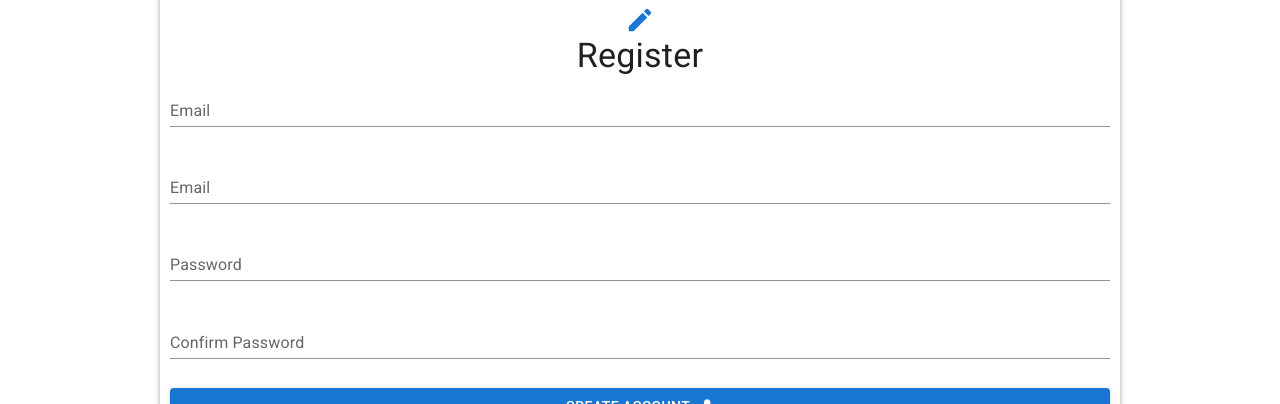
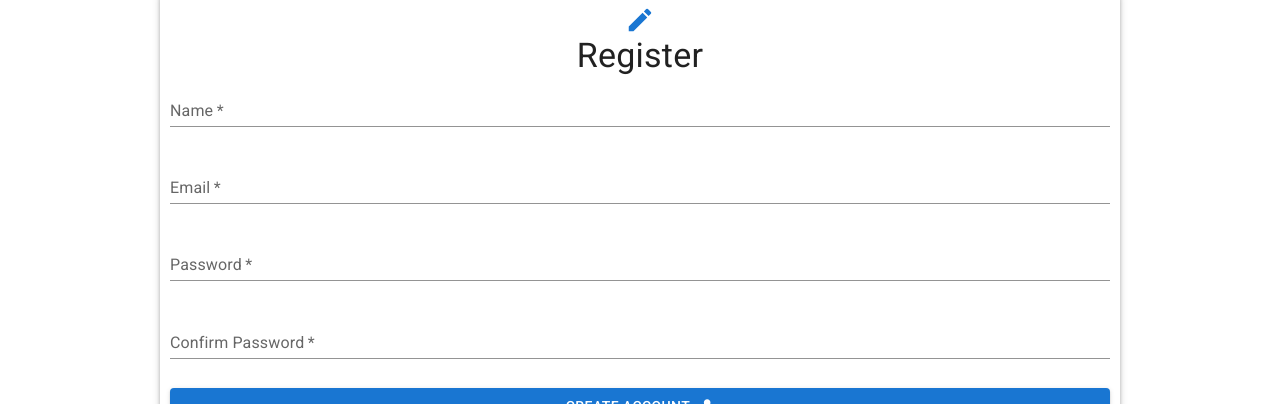
Before and after one commit to zJaaal/calendar-mern-app, a React (Vite) app: page /register in a window 1280 px wide. Shown: the part 128-532 px from the top of the page. Built offline with nearby package versions, Linux system fonts and the light colour scheme; no server answers.

Commit message:
Now you can register

```diff
--- a/src/pages/auth/RegisterPage.jsx
+++ b/src/pages/auth/RegisterPage.jsx
@@ -2,7 +2,30 @@ import { Grid, Typography, Paper, TextField, Button } from "@mui/material";
 import { Link } from "react-router-dom";
 import HowToRegIcon from "@mui/icons-material/HowToReg";
 import CreateIcon from "@mui/icons-material/Create";
+import useForm from "../../hooks/useForm";
+import { useDispatch } from "react-redux";
+import { startRegister } from "../../actions/auth";
+
+const initialFormValues = {
+  name: "",
+  email: "",
+  password: "",
+  confirmPassword: "",
+};
+
 const RegisterPage = () => {
+  const dispatch = useDispatch();
+
+  const [formValues, handleInputChange] = useForm(initialFormValues);
+
+  const { name, email, password, confirmPassword } = formValues;
+
+  const handleSubmit = (e) => {
+    e.preventDefault();
+    if (password != confirmPassword) return alert("Passwords doesn't match");
+    dispatch(startRegister(name, email, password));
+  };
+
   return (
     <Grid container item xs justifyContent={"center"} alignItems={"center"}>
       <Grid
@@ -14,6 +37,8 @@ const RegisterPage = () => {
         xl={6}
         alignItems={"center"}
         height={"70%"}
+        component="form"
+        onSubmit={handleSubmit}
       >
         <Paper
           elevation={4}
@@ -36,37 +61,57 @@ const RegisterPage = () => {
             <Grid item xs>
               <TextField
                 id="name-input"
-                label="Email"
+                label="Name"
+                name="name"
+                value={name}
                 variant="standard"
                 type={"text"}
+                onChange={handleInputChange}
+                autoComplete="off"
                 fullWidth
+                required
               />
             </Grid>
             <Grid item xs>
               <TextField
                 id="email-input"
                 label="Email"
+                name="email"
+                value={email}
                 variant="standard"
                 type={"text"}
+                onChange={handleInputChange}
+                autoComplete="off"
                 fullWidth
+                required
               />
             </Grid>
             <Grid item xs>
               <TextField
                 id="password-input"
                 label="Password"
+                name="password"
+                value={password}
                 variant="standard"
                 type={"password"}
+                onChange={handleInputChange}
+                autoComplete="off"
                 fullWidth
+                required
               />
             </Grid>
             <Grid item xs>
               <TextField
                 id="confirm-input"
                 label="Confirm Password"
+                name="confirmPassword"
+                value={confirmPassword}
                 variant="standard"
                 type={"password"}
+                onChange={handleInputChange}
+                autoComplete="off"
                 fullWidth
+                required
               />
             </Grid>
             <Grid item xs>
@@ -74,6 +119,7 @@ const RegisterPage = () => {
                 variant="contained"
                 color="primary"
                 endIcon={<HowToRegIcon />}
+                type="submit"
                 fullWidth
               >
                 Create Account
```
